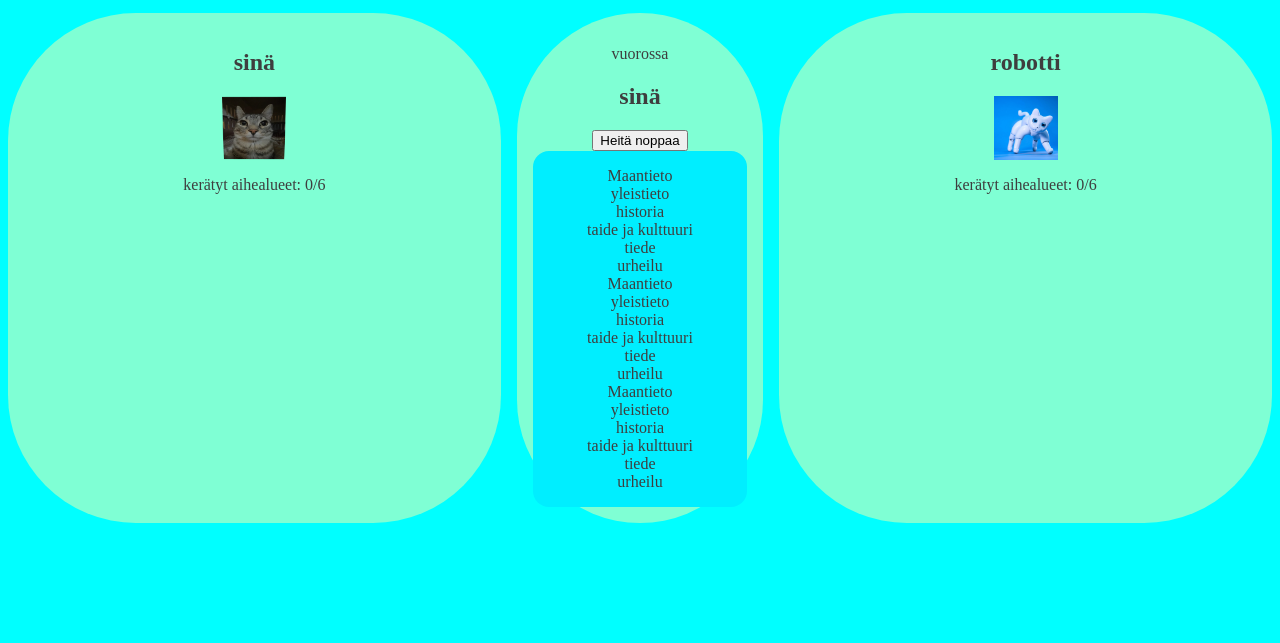
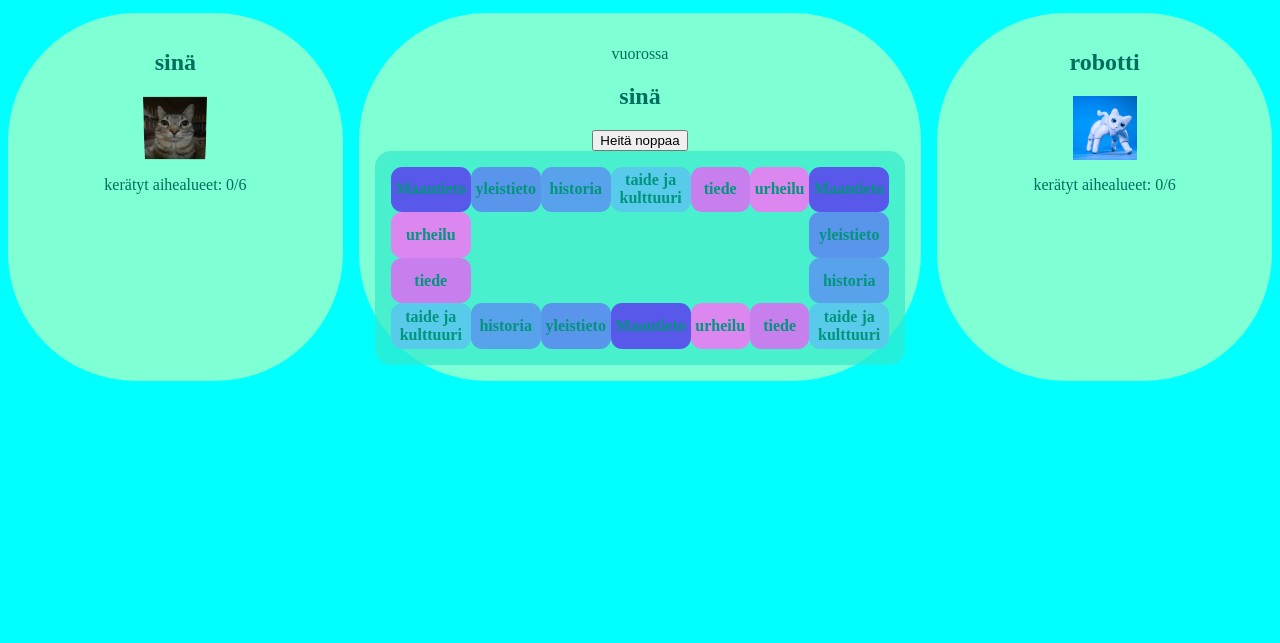
Before and after one commit to hapsishis/Triviapeli, a plain HTML site: page index.html in a window 1280 px wide. Shown: the part 157-800 px from the top of the page. Drawn offline with Linux system fonts and the light colour scheme.

Commit message:
add squares to game board

```diff
--- a/game.js
+++ b/game.js
@@ -47,6 +47,11 @@ function CreateBoard() {
 
       newSpace.className = "space";
 
+      newSpace.style.gridColumn = coordinate.column;
+      newSpace.style.gridRow = coordinate.row;
+
+      newSpace.dataset.category = category.id;
+
       newSpace.textContent = category.name
 
       boardElement.append(newSpace);
--- a/styles.css
+++ b/styles.css
@@ -1,7 +1,7 @@
 body {
     text-align: center;
-    background-color: aqua;
-    color: rgb(62, 62, 62);
+    background-color:aqua;
+    color: rgb(0, 109, 94);
 }
 .status-panel {
     display: grid;
@@ -12,15 +12,33 @@ body {
 
 
 .board {
-    background: rgb(0, 238, 255);
+    background: rgba(50, 234, 203, 0.709);
     padding: 1rem;
     border-radius: 1rem;
+    display: grid;
+    grid-template-columns: repeat(7,1fr);
+    grid-template-rows: repeat(4, 1fr);
 }
 .space{
+    background: rgb(83, 222, 253);
+    color:rgb(0, 149, 124);
+    padding: 0.3rem;
+    border-radius:0.7rem;
+    font-weight: bold;
+    display: grid;
+    place-items: center;
+
 
 }
+
+[data-category="maantieto"]{background: rgb(88, 88, 235);}
+[data-category="yleistieto"]{background: rgb(88, 149, 235);}
+[data-category="historia"]{background: rgb(88, 162, 235);}
+[data-category="taide ja kulttuuri"]{background: rgb(88, 203, 235);}
+[data-category="tiede"]{background: rgb(199, 127, 238);}
+[data-category="urheilu"]{background: rgb(220, 135, 239);}
 .peli-otsikko {
-    background-color: aquamarine;
+    background-color: rgb(127, 255, 234);
     border-radius:8rem;
     padding: 1rem;
     margin: 0 20rem;
```
